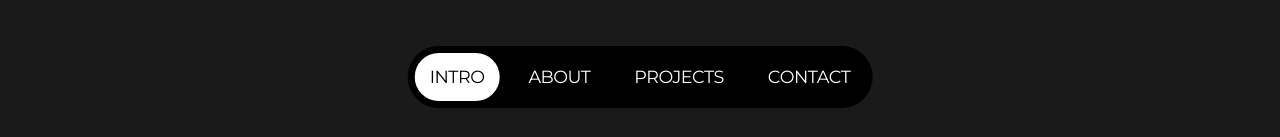
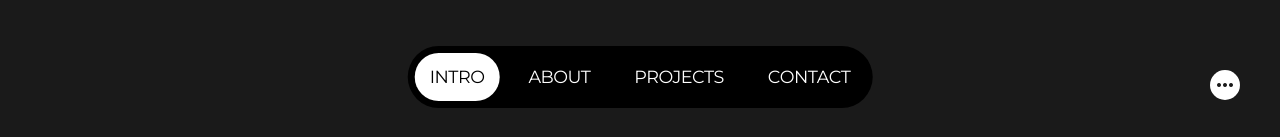
Before and after one commit to devwoodie/woodie, a React (Create React App) app: page / in a window 1280 px wide. Shown: the part 660-797 px from the top of the page. Built offline with nearby package versions, Linux system fonts and the light colour scheme.

Commit message:
feat : usestate contkakao

```diff
--- a/src/component/App.js
+++ b/src/component/App.js
@@ -49,14 +49,45 @@ const App = () => {
                 <Route path="/contact" element={<Contact />}/>
             </Routes>
 
-            <ul className="nav-tab">
-                <li onClick={() => {navigate('/');setPageIndex(0);}} className={pageIndex === 0 ? 'tab active' : 'tab'}>INTRO</li>
-                <li onClick={() => {navigate('/about') ;setPageIndex(1);}} className={pageIndex === 1 ? 'tab active' : 'tab'}>ABOUT</li>
-                <li onClick={() => {navigate('/projects') ;setPageIndex(2);}} className={pageIndex === 2 ? 'tab active' : 'tab'}>PROJECTS</li>
-                <li onClick={() => {navigate('/contact') ;setPageIndex(3);}} className={pageIndex === 3 ? 'tab active' : 'tab'}>CONTACT</li>
-            </ul>
+            <NavTab navigate={navigate} setPageIndex={setPageIndex} pageIndex={pageIndex}/>
+
+            <ContactKakao  />
         </div>
     );
 }
 
+//navigate tab
+const NavTab = ({navigate, setPageIndex, pageIndex}) => {
+    return(
+        <ul className="nav-tab">
+            <li onClick={() => {navigate('/');setPageIndex(0);}} className={pageIndex === 0 ? 'tab active' : 'tab'}>INTRO</li>
+            <li onClick={() => {navigate('/about') ;setPageIndex(1);}} className={pageIndex === 1 ? 'tab active' : 'tab'}>ABOUT</li>
+            <li onClick={() => {navigate('/projects') ;setPageIndex(2);}} className={pageIndex === 2 ? 'tab active' : 'tab'}>PROJECTS</li>
+            <li onClick={() => {navigate('/contact') ;setPageIndex(3);}} className={pageIndex === 3 ? 'tab active' : 'tab'}>CONTACT</li>
+        </ul>
+    )
+}
+
+//kakao profile
+const ContactKakao = () => {
+
+    let [contKakao, setContKakao] = useState(false);
+
+    const setKakaoMode = useCallback(() => {
+        if(contKakao === false){
+            return setContKakao(true);
+        }else{
+            return setContKakao(false);
+        };
+    },[contKakao]);
+
+    return(
+        <div className="contactKakao">
+            <div className="cont-off" onClick={setKakaoMode}>
+                <span className="material-symbols-outlined">more_horiz</span>
+            </div>
+        </div>
+    )
+}
+
 export default App;
--- a/src/css/App.scss
+++ b/src/css/App.scss
@@ -50,3 +50,21 @@ body{
     }
   }
 }
+
+.contactKakao{
+  position: absolute;
+  right: 2.5rem; bottom: 2.5rem;
+  .cont-off{
+    background: var(--back-white);
+    width: 30px; height: 30px;
+    border-radius: 50%;
+    position: relative;
+    cursor: pointer;
+    span{
+      position: absolute;
+      left: 50%; top: 50%;
+      transform: translate(-50%, -50%);
+      color: var(--back-black);
+    }
+  }
+}
```
